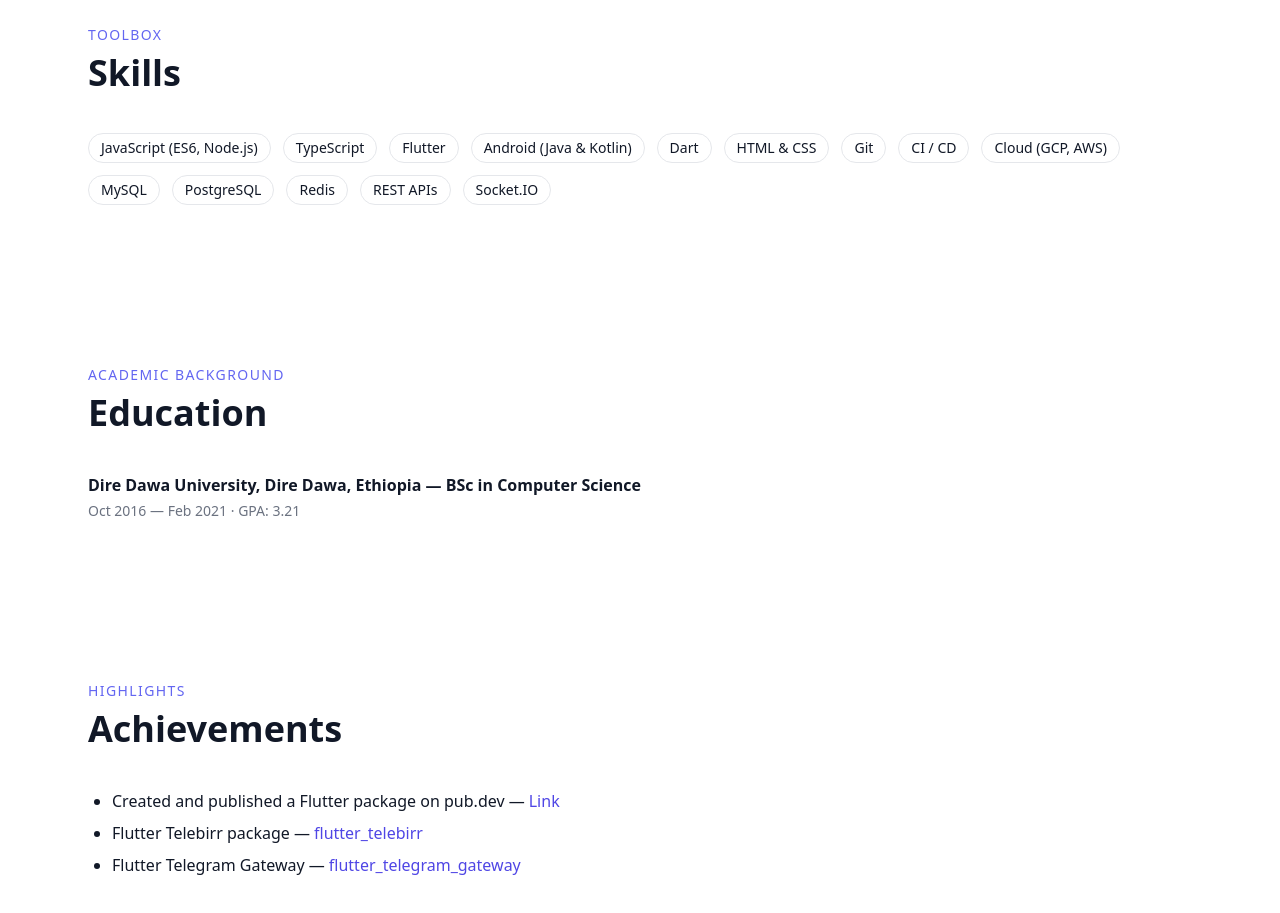
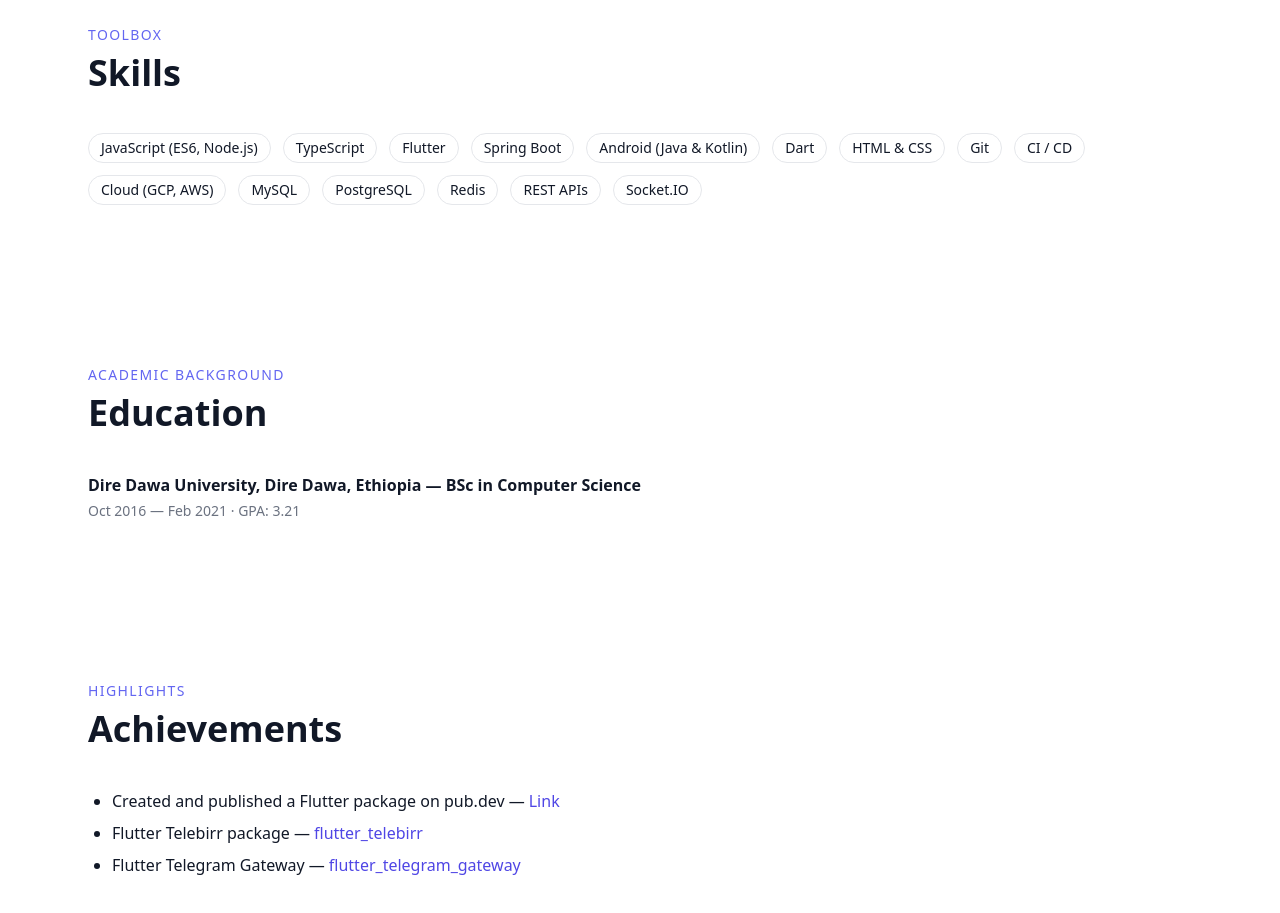
Before and after one commit to knatnaela/portfolio, a React (Create React App) app: page / in a window 1280 px wide. Shown: the part 3240-4153 px from the top of the page. Built offline with nearby package versions, Linux system fonts and the light colour scheme.

Commit message:
chore: add Spring Boot to Skills

```diff
--- a/src/components/Skills.jsx
+++ b/src/components/Skills.jsx
@@ -5,6 +5,7 @@ const skills = [
     "JavaScript (ES6, Node.js)",
     "TypeScript",
     "Flutter",
+    "Spring Boot",
     "Android (Java & Kotlin)",
     "Dart",
     "HTML & CSS",
```
